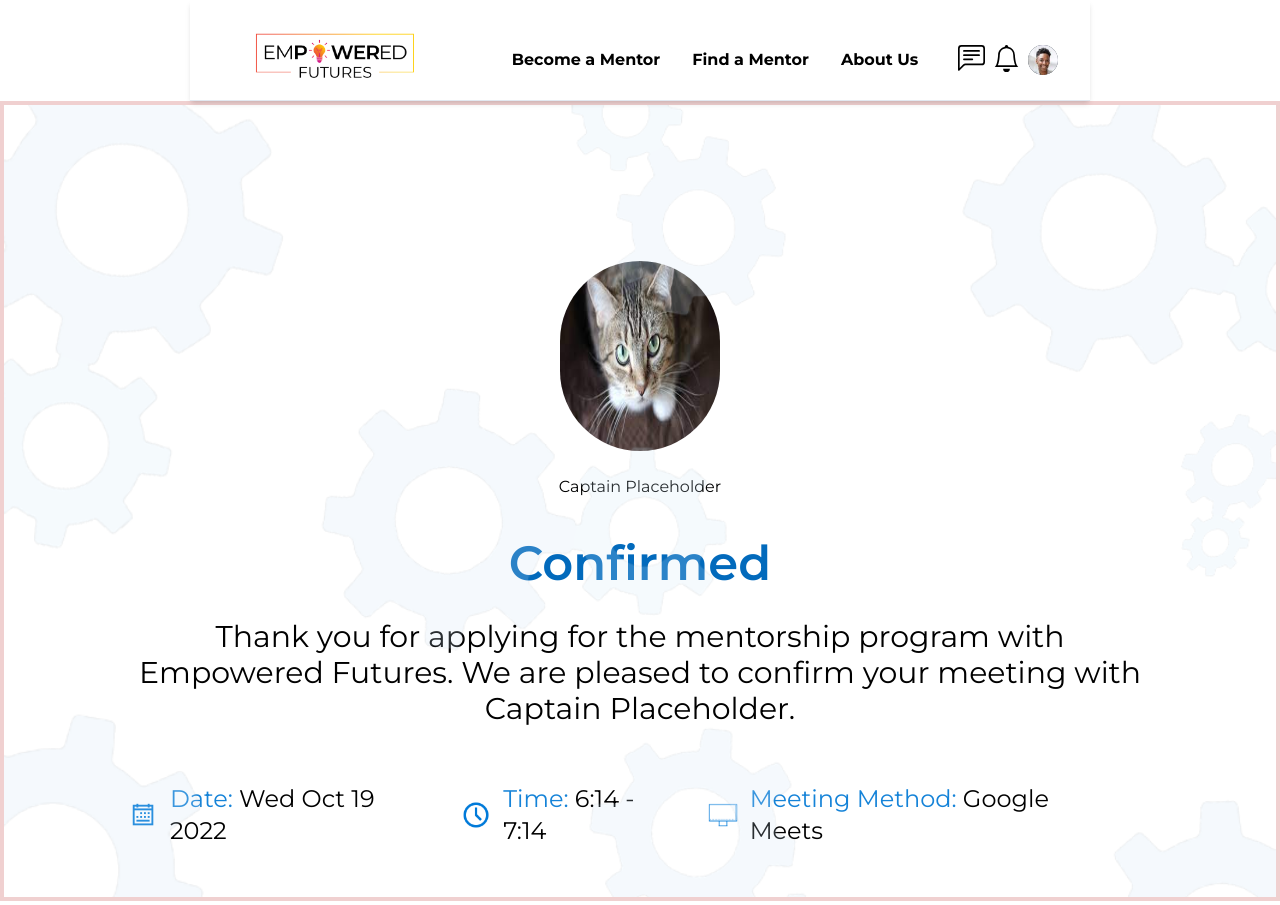
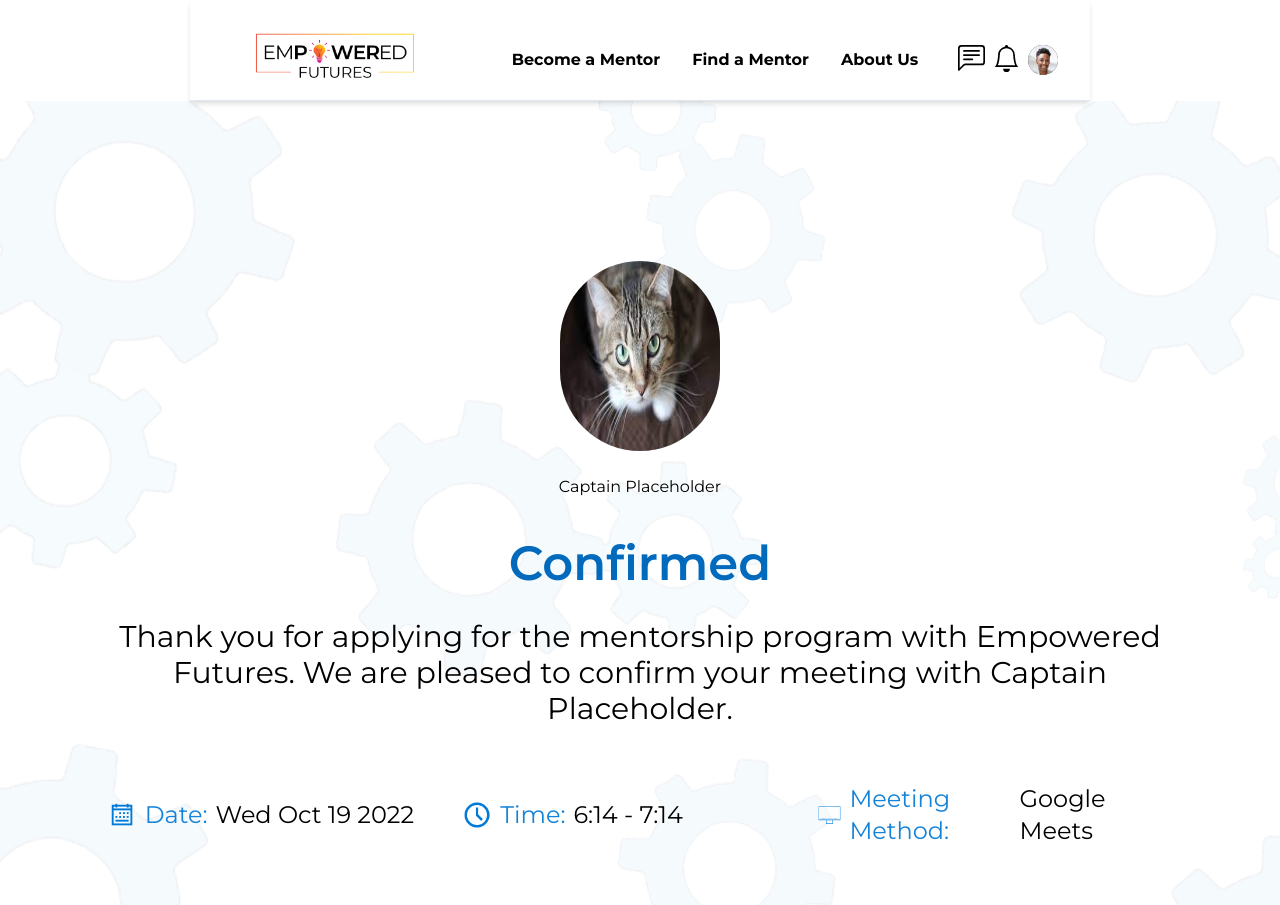
Before and after one commit to JasonXB/EF_Clone, a Next.js app: page /meeting/confirmedMeeting in a window 1280 px wide. Shown: the top 905 px of the page. Built offline with nearby package versions, Linux system fonts and the light colour scheme; what tw-elements would draw is missing.

Commit message:
fix bg img

```diff
--- a/pages/meeting/confirmedMeeting.tsx
+++ b/pages/meeting/confirmedMeeting.tsx
@@ -81,9 +81,9 @@ const ConfirmedMeeting = ({
 
   return (
     <Layout isConfirmedMeetingPg={true}>
-      <div className="h-full w-full absolute bg-gears bg-cover opacity-20 bg-150 z-10 border border-red-700 border-4"></div>
-      <div className="flex justify-center relative">
-        <div className="mt-40 w-4/5 flex flex-col justify-center ">
+      <div className="h-[1100px] w-full absolute bg-gears bg-cover opacity-20 bg-150 z-10"></div>
+      <div className="h-[1100px] flex justify-center relative z-20">
+        <div className="mt-40 w-5/6 flex flex-col justify-start">
           <div>
             <div className="flex flex-col items-center">
               <Avatar
@@ -121,7 +121,7 @@ const ConfirmedMeeting = ({
             />
           </div>
           <div>
-            <div className="h-12 w-full mt-14 mb-20 flex justify-center">
+            <div className="h-12 w-full mt-14 flex justify-center">
               <Button variant={'secondary'}>Back To My Account</Button>
             </div>
           </div>
--- a/pages/meeting/meetingDetail.tsx
+++ b/pages/meeting/meetingDetail.tsx
@@ -24,17 +24,21 @@ const MeetingDetail = ({
     }
   }
   return (
-    <div className="flex items-center mr-6">
+    <div className="w-full flex items-center mr-6">
       <Image
         src={imgLocation}
         alt="calendar icon"
         height={'30px'}
         width={'30px'}
       />{' '}
-      <p className="ml-3 text-2xl">
-        <span className="text-primary-3">{getTextForType(type)}</span>{' '}
-        <span>{detailInfo}</span>
-      </p>
+      <div className="ml-2 flex flex-col lg:flex-row">
+        <div className="mr-2">
+          <p className="text-2xl text-primary-3">{getTextForType(type)}</p>{' '}
+        </div>
+        <div>
+          <p className="text-2xl">{detailInfo}</p>
+        </div>
+      </div>
     </div>
   );
 };
```
